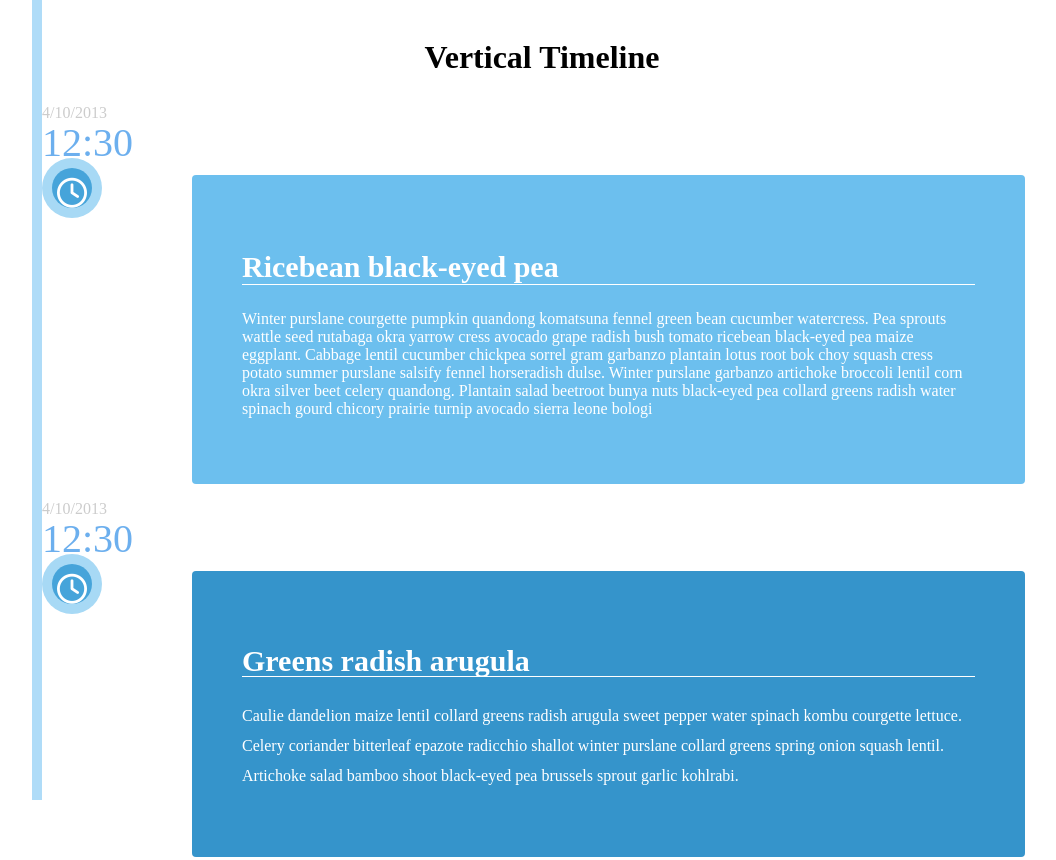
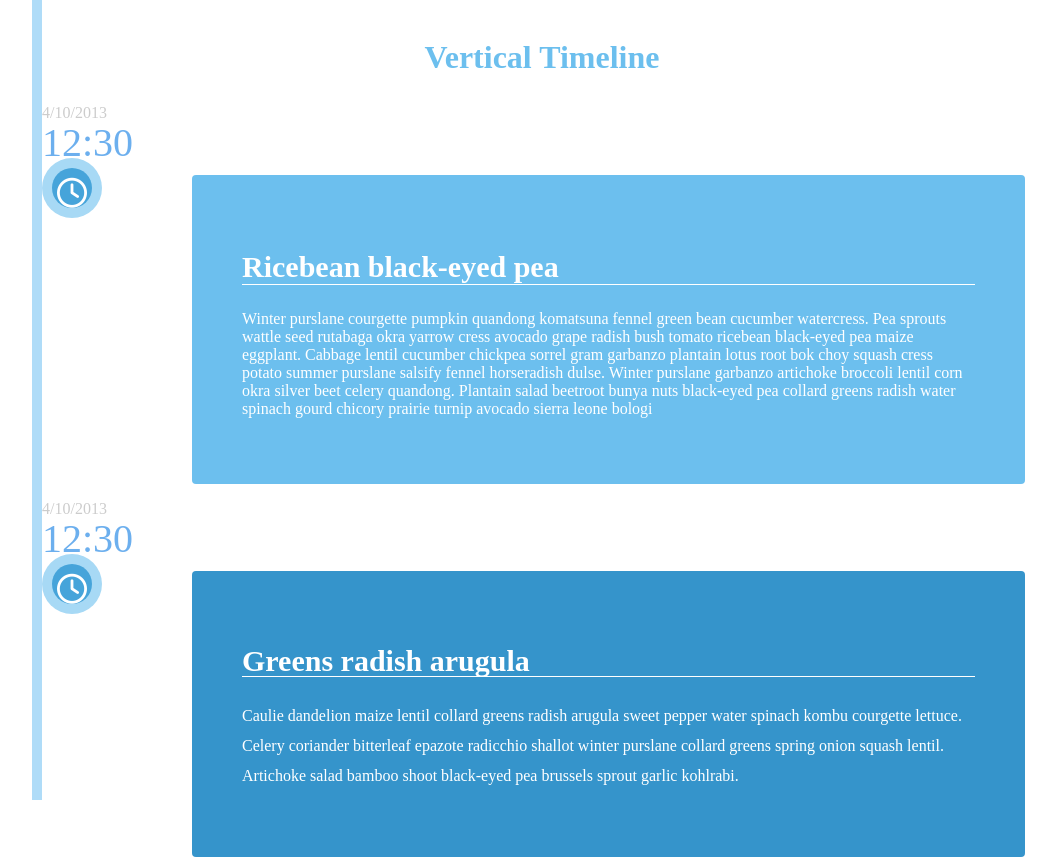
Before and after one commit to sinovia/vertical-timeline, a plain HTML site: page index.html in a window 1280 px wide. Shown: the top 860 px of the page, without its empty margins (216-1272 px from the left). Drawn offline with Linux system fonts and the light colour scheme.

Commit message:
Adjusted heading

```diff
--- a/styles.css
+++ b/styles.css
@@ -12,6 +12,7 @@
 
 h1 {
   text-align: center;
+  color: #6cbfee;
 }
 
 h2 {
```
